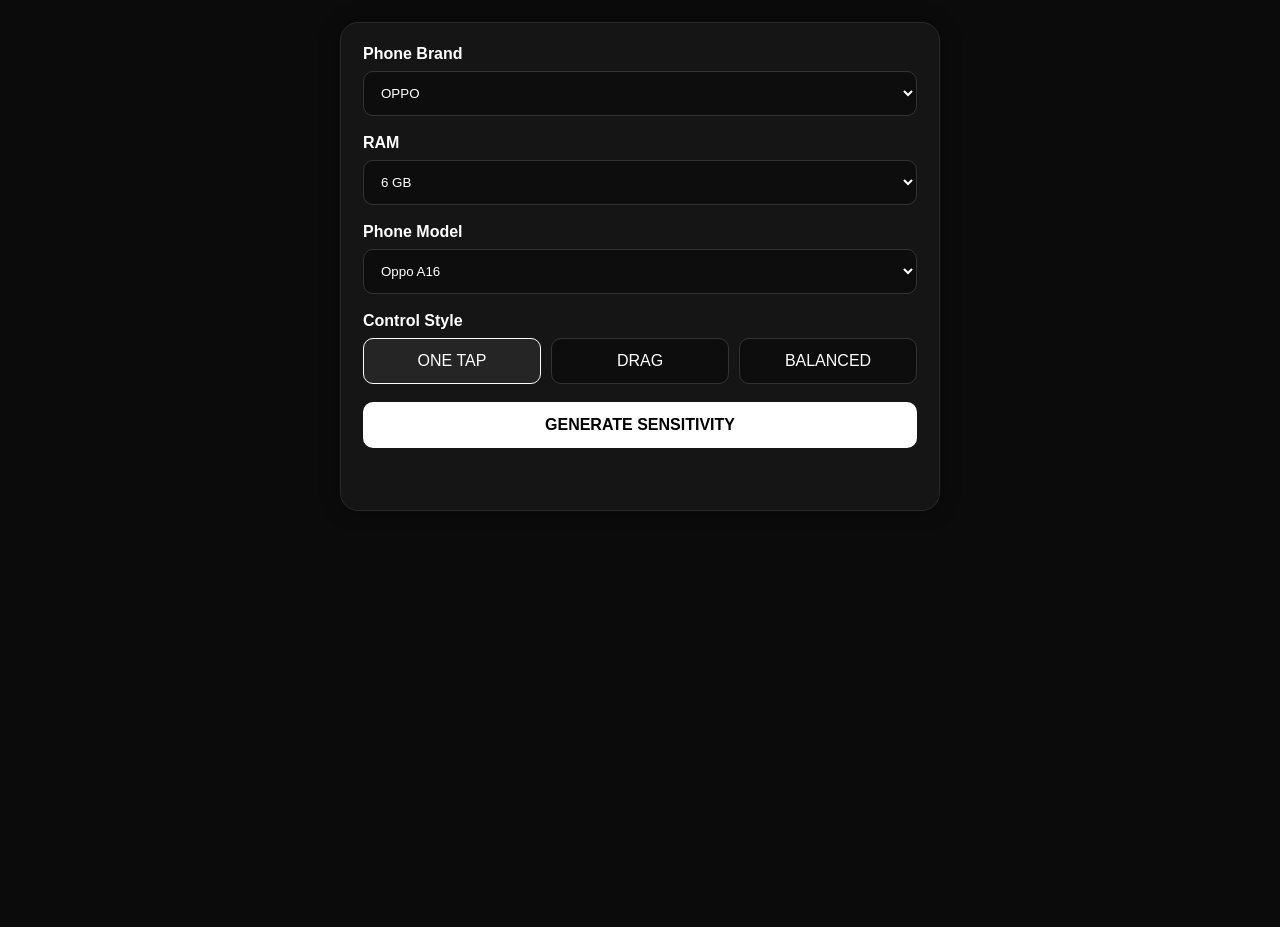
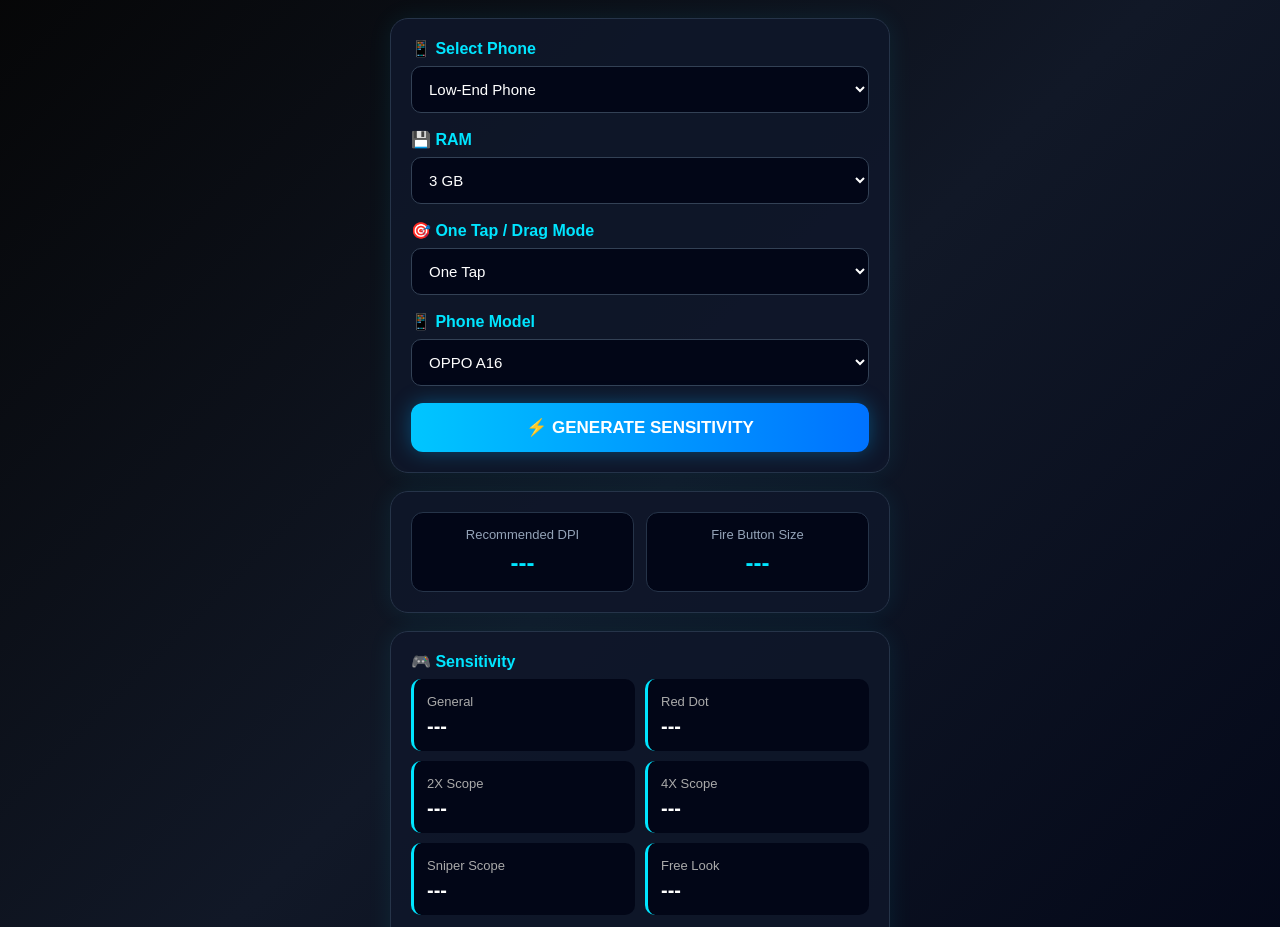
Before and after one commit to Ankul8899/demon-x-panel-, a plain HTML site: page templates/index.html in a window 1280 px wide. Shown: the part 88-1015 px from the top of the page. Before the commit the page ends 800 px from the top, so only its background shows below. Drawn offline with Linux system fonts and the light colour scheme.

Commit message:
updated app and templates

```diff
--- a/templates/index.html
+++ b/templates/index.html
@@ -1,164 +1,147 @@
 <!DOCTYPE html>
 <html lang="en">
-
 <head>
 <meta charset="UTF-8">
 <meta name="viewport" content="width=device-width, initial-scale=1.0">
 
-    <title>Demon X Sensitivity Generator</title>
+<title>DEMON X Sensitivity Generator</title>
 
 <style>
 * {
     box-sizing: border-box;
+    margin: 0;
+    padding: 0;
+    font-family: Arial, sans-serif;
 }
 
 body {
-            margin: 0;
     min-height: 100vh;
-            font-family: Arial, sans-serif;
-            background: #0b0b0b;
+    background: linear-gradient(135deg, #050505, #111827, #020617);
     color: white;
-            padding: 25px 15px;
+    padding: 20px;
 }
 
 .container {
-            width: 100%;
-            max-width: 600px;
+    max-width: 500px;
     margin: auto;
 }
 
-        .title {
+.logo {
     text-align: center;
+    font-size: 30px;
+    font-weight: bold;
+    color: #00e5ff;
+    text-shadow: 0 0 20px #00e5ff;
+    margin-bottom: 8px;
+}
+
+.subtitle {
+    text-align: center;
+    color: #aaa;
     margin-bottom: 25px;
 }
 
-        .title h1 {
-            margin: 0;
-            font-size: 30px;
-        }
-
-        .title p {
-            color: #aaa;
-            margin-top: 8px;
-        }
-
 .card {
-            background: #151515;
-            border: 1px solid #292929;
+    background: rgba(15, 23, 42, 0.9);
+    border: 1px solid #263449;
     border-radius: 18px;
-            padding: 22px;
-            margin-bottom: 20px;
-            box-shadow: 0 0 20px rgba(0,0,0,.35);
+    padding: 20px;
+    margin-bottom: 18px;
+    box-shadow: 0 0 25px rgba(0, 229, 255, 0.08);
 }
 
 label {
     display: block;
+    color: #00e5ff;
+    font-weight: bold;
     margin-bottom: 8px;
-            font-weight: bold;
 }
 
 select {
     width: 100%;
     padding: 13px;
-            margin-bottom: 18px;
     border-radius: 10px;
-            border: 1px solid #333;
-            background: #0d0d0d;
+    border: 1px solid #334155;
+    background: #020617;
     color: white;
     outline: none;
-        }
-
-        select:focus {
-            border-color: #777;
-        }
-
-        .modes {
-            display: grid;
-            grid-template-columns: repeat(3, 1fr);
-            gap: 10px;
-            margin-bottom: 18px;
-        }
-
-        .mode {
-            padding: 13px 5px;
-            border: 1px solid #333;
-            border-radius: 10px;
-            background: #0d0d0d;
-            color: white;
-            cursor: pointer;
-            text-align: center;
-        }
-
-        .mode.active {
-            border-color: white;
-            background: #252525;
+    margin-bottom: 17px;
+    font-size: 15px;
 }
 
 button {
     width: 100%;
     padding: 14px;
     border: 0;
-            border-radius: 10px;
-            background: white;
-            color: black;
+    border-radius: 12px;
+    background: linear-gradient(90deg, #00c6ff, #0072ff);
+    color: white;
+    font-size: 17px;
     font-weight: bold;
-            font-size: 16px;
     cursor: pointer;
+    box-shadow: 0 0 20px rgba(0, 174, 255, 0.35);
 }
 
 button:active {
-            transform: scale(.98);
+    transform: scale(0.98);
 }
 
 .result {
-            display: none;
+    display: grid;
+    grid-template-columns: 1fr 1fr;
+    gap: 12px;
 }
 
-        .setting {
-            background: #0d0d0d;
-            border: 1px solid #292929;
+.box {
+    background: #020617;
+    border: 1px solid #263449;
     border-radius: 12px;
-            padding: 15px;
-            margin-bottom: 10px;
+    padding: 14px;
+    text-align: center;
 }
 
-        .setting span {
+.box span {
     display: block;
-            color: #999;
+    color: #94a3b8;
     font-size: 13px;
-            margin-bottom: 5px;
+    margin-bottom: 7px;
 }
 
-        .setting strong {
-            font-size: 22px;
+.box strong {
+    color: #00e5ff;
+    font-size: 24px;
 }
 
-        .sens-grid {
+.sensitivity {
     display: grid;
     grid-template-columns: 1fr 1fr;
     gap: 10px;
-            margin-top: 12px;
 }
 
-        .regen {
-            margin-top: 15px;
+.sens-box {
+    background: #020617;
+    border-radius: 10px;
+    padding: 13px;
+    border-left: 3px solid #00e5ff;
+}
+
+.sens-box span {
+    color: #aaa;
+    font-size: 13px;
+}
+
+.sens-box strong {
+    display: block;
+    color: white;
+    font-size: 20px;
+    margin-top: 5px;
 }
 
 .status {
     text-align: center;
-            color: #aaa;
-            margin: 10px 0;
-            min-height: 20px;
-        }
-
-        @media(max-width: 400px) {
-            .modes {
-                grid-template-columns: 1fr;
-            }
-
-            .sens-grid {
-                grid-template-columns: 1fr;
-            }
+    color: #22c55e;
+    margin-top: 15px;
+    font-size: 14px;
 }
 </style>
 </head>
@@ -167,156 +150,151 @@
 
 <div class="container">
 
-    <div class="title">
-        <h1>DEMON X</h1>
-        <p>Sensitivity Generator</p>
+    <div class="logo">⚡ DEMON X</div>
+
+    <div class="subtitle">
+        Smart Sensitivity Generator
     </div>
 
+    <!-- INPUT CARD -->
     <div class="card">
 
-        <label>Phone Brand</label>
+        <label>📱 Select Phone</label>
 
         <select id="phone">
+            <option value="low">Low-End Phone</option>
+            <option value="mid">Mid-Range Phone</option>
+            <option value="high">High-End Phone</option>
             <option value="oppo">OPPO</option>
-            <option value="vivo">Vivo</option>
+            <option value="redmi">Redmi</option>
             <option value="realme">Realme</option>
             <option value="samsung">Samsung</option>
-            <option value="xiaomi">Xiaomi</option>
+            <option value="vivo">Vivo</option>
             <option value="oneplus">OnePlus</option>
-            <option value="iqoo">iQOO</option>
-            <option value="other">Other</option>
         </select>
 
 
-        <label>RAM</label>
+        <label>💾 RAM</label>
 
         <select id="ram">
-            <option value="2">2 GB</option>
             <option value="3">3 GB</option>
             <option value="4">4 GB</option>
-            <option value="6" selected>6 GB</option>
+            <option value="6">6 GB</option>
             <option value="8">8 GB</option>
             <option value="12">12 GB</option>
             <option value="16">16 GB</option>
         </select>
 
 
-        <label>Phone Model</label>
+        <label>🎯 One Tap / Drag Mode</label>
 
-        <select id="model">
-            <option value="Oppo A16">Oppo A16</option>
-            <option value="Oppo A6x 5G">Oppo A6x 5G</option>
-            <option value="Vivo Y Series">Vivo Y Series</option>
-            <option value="Realme C Series">Realme C Series</option>
-            <option value="Samsung A Series">Samsung A Series</option>
-            <option value="Vivo Y21 5G">Vivo Y21 5G</option>
-            <option value="Redmi Note Series">Redmi Note Series</option>
-            <option value="OnePlus Nord">OnePlus Nord</option>
-            <option value="Custom">Custom Model</option>
+        <select id="mode">
+            <option value="one">One Tap</option>
+            <option value="drag">Drag</option>
+            <option value="balanced">Balanced</option>
         </select>
 
 
-        <label>Control Style</label>
+        <label>📱 Phone Model</label>
 
-        <div class="modes">
+        <select id="model">
 
-            <div class="mode active"
-                 data-mode="one_tap"
-                 onclick="selectMode(this)">
-                ONE TAP
+            <option value="a16">OPPO A16</option>
+            <option value="a6x">OPPO A6x 5G</option>
+
+            <option value="redmi12">Redmi 12</option>
+            <option value="redmi13">Redmi 13</option>
+
+            <option value="realmec">Realme C Series</option>
+
+            <option value="samsungm">Samsung M Series</option>
+
+            <option value="vivo">Vivo Y Series</option>
+
+            <option value="oneplus">OnePlus Nord</option>
+
+            <option value="custom">Custom Device</option>
+
+        </select>
+
+        <button onclick="generateSensitivity()">
+            ⚡ GENERATE SENSITIVITY
+        </button>
+
     </div>
 
-            <div class="mode"
-                 data-mode="drag"
-                 onclick="selectMode(this)">
-                DRAG
+
+    <!-- DPI + FIRE BUTTON -->
+    <div class="card">
+
+        <div class="result">
+
+            <div class="box">
+                <span>Recommended DPI</span>
+                <strong id="dpi">---</strong>
             </div>
 
-            <div class="mode"
-                 data-mode="balanced"
-                 onclick="selectMode(this)">
-                BALANCED
+            <div class="box">
+                <span>Fire Button Size</span>
+                <strong id="fire">---</strong>
             </div>
 
         </div>
 
-        <button onclick="generateSettings()">
-            GENERATE SENSITIVITY
-        </button>
+    </div>
 
-        <div class="status" id="status"></div>
+
+    <!-- SENSITIVITY -->
+    <div class="card">
+
+        <label>🎮 Sensitivity</label>
+
+        <div class="sensitivity">
+
+            <div class="sens-box">
+                <span>General</span>
+                <strong id="general">---</strong>
+            </div>
+
+            <div class="sens-box">
+                <span>Red Dot</span>
+                <strong id="redDot">---</strong>
+            </div>
+
+            <div class="sens-box">
+                <span>2X Scope</span>
+                <strong id="twoX">---</strong>
+            </div>
+
+            <div class="sens-box">
+                <span>4X Scope</span>
+                <strong id="fourX">---</strong>
+            </div>
+
+            <div class="sens-box">
+                <span>Sniper Scope</span>
+                <strong id="sniper">---</strong>
+            </div>
+
+            <div class="sens-box">
+                <span>Free Look</span>
+                <strong id="freeLook">---</strong>
+            </div>
+
+        </div>
+
+        <div class="status" id="status">
+            Select settings and generate
+        </div>
 
     </div>
 
 
-    <div class="card result" id="result">
+    <!-- REGENERATE -->
+    <div class="card">
 
-        <h2>Generated Settings</h2>
-
-        <div class="setting">
-            <span>Phone</span>
-            <strong id="rPhone"></strong>
-        </div>
-
-        <div class="setting">
-            <span>RAM</span>
-            <strong id="rRam"></strong>
-        </div>
-
-        <div class="setting">
-            <span>Phone Model</span>
-            <strong id="rModel"></strong>
-        </div>
-
-        <div class="setting">
-            <span>DPI</span>
-            <strong id="rDpi"></strong>
-        </div>
-
-        <div class="setting">
-            <span>Fire Button Size</span>
-            <strong id="rFire"></strong>
-        </div>
-
-        <h3>Sensitivity</h3>
-
-        <div class="sens-grid">
-
-            <div class="setting">
-                <span>General</span>
-                <strong id="general"></strong>
-            </div>
-
-            <div class="setting">
-                <span>Red Dot</span>
-                <strong id="red_dot"></strong>
-            </div>
-
-            <div class="setting">
-                <span>2X Scope</span>
-                <strong id="scope2"></strong>
-            </div>
-
-            <div class="setting">
-                <span>4X Scope</span>
-                <strong id="scope4"></strong>
-            </div>
-
-            <div class="setting">
-                <span>Sniper</span>
-                <strong id="sniper"></strong>
-            </div>
-
-            <div class="setting">
-                <span>Free Look</span>
-                <strong id="free"></strong>
-            </div>
-
-        </div>
-
-        <button class="regen"
-                onclick="generateSettings()">
-            🔄 REGENERATE
+        <button onclick="generateSensitivity()">
+            🔄 REGENERATE SETTINGS
         </button>
 
     </div>
@@ -326,101 +304,179 @@
 
 <script>
 
-let selectedMode = "one_tap";
-
-
-function selectMode(element) {
-
-    document.querySelectorAll(".mode")
-        .forEach(x => x.classList.remove("active"));
-
-    element.classList.add("active");
-
-    selectedMode = element.dataset.mode;
+function randomNumber(min, max) {
+    return Math.floor(Math.random() * (max - min + 1)) + min;
 }
 
 
-async function generateSettings() {
+function generateSensitivity() {
 
-    const status = document.getElementById("status");
+    let phone = document.getElementById("phone").value;
+    let ram = parseInt(document.getElementById("ram").value);
+    let mode = document.getElementById("mode").value;
+    let model = document.getElementById("model").value;
 
-    status.innerText = "Generating settings...";
-
-    const data = {
-        phone: document.getElementById("phone").value,
-        ram: document.getElementById("ram").value,
-        model: document.getElementById("model").value,
-        mode: selectedMode
-    };
+    let dpi;
+    let fire;
+    let general;
+    let redDot;
+    let twoX;
+    let fourX;
+    let sniper;
+    let freeLook;
 
 
-    try {
+    /* -------------------------
+       BASE DPI
+    ------------------------- */
 
-        const response = await fetch("/generate", {
-            method: "POST",
+    if (ram <= 3) {
+        dpi = randomNumber(380, 420);
+    }
 
-            headers: {
-                "Content-Type": "application/json"
-            },
+    else if (ram <= 4) {
+        dpi = randomNumber(400, 450);
+    }
 
-            body: JSON.stringify(data)
-        });
+    else if (ram <= 6) {
+        dpi = randomNumber(420, 480);
+    }
+
+    else if (ram <= 8) {
+        dpi = randomNumber(450, 520);
+    }
+
+    else {
+        dpi = randomNumber(480, 560);
+    }
 
 
-        const result = await response.json();
+    /* -------------------------
+       PHONE MODEL ADJUSTMENT
+    ------------------------- */
+
+    if (model === "a16") {
+        dpi -= 20;
+    }
+
+    if (model === "a6x") {
+        dpi += 10;
+    }
+
+    if (model === "redmi12") {
+        dpi += 5;
+    }
+
+    if (model === "redmi13") {
+        dpi += 10;
+    }
+
+    if (model === "oneplus") {
+        dpi += 20;
+    }
 
 
-        document.getElementById("rPhone").innerText =
-            result.phone.toUpperCase();
+    /* -------------------------
+       MODE SETTINGS
+    ------------------------- */
 
-        document.getElementById("rRam").innerText =
-            result.ram + " GB";
+    if (mode === "one") {
 
-        document.getElementById("rModel").innerText =
-            result.model;
+        general = randomNumber(190, 200);
+        redDot = randomNumber(185, 200);
+        twoX = randomNumber(175, 190);
+        fourX = randomNumber(165, 180);
+        sniper = randomNumber(95, 115);
+        freeLook = randomNumber(180, 200);
 
-        document.getElementById("rDpi").innerText =
-            result.dpi;
-
-        document.getElementById("rFire").innerText =
-            result.fire_button;
+        fire = randomNumber(48, 55);
+    }
 
 
-        document.getElementById("general").innerText =
-            result.sensitivity.general;
+    else if (mode === "drag") {
 
-        document.getElementById("red_dot").innerText =
-            result.sensitivity.red_dot;
+        general = randomNumber(180, 195);
+        redDot = randomNumber(175, 190);
+        twoX = randomNumber(165, 180);
+        fourX = randomNumber(155, 175);
+        sniper = randomNumber(90, 110);
+        freeLook = randomNumber(170, 190);
 
-        document.getElementById("scope2").innerText =
-            result.sensitivity["2x"];
-
-        document.getElementById("scope4").innerText =
-            result.sensitivity["4x"];
-
-        document.getElementById("sniper").innerText =
-            result.sensitivity.sniper;
-
-        document.getElementById("free").innerText =
-            result.sensitivity.free_look;
+        fire = randomNumber(50, 58);
+    }
 
 
-        document.getElementById("result").style.display =
-            "block";
+    else {
 
-        status.innerText = "Settings generated successfully.";
+        general = randomNumber(185, 198);
+        redDot = randomNumber(180, 195);
+        twoX = randomNumber(170, 185);
+        fourX = randomNumber(160, 178);
+        sniper = randomNumber(90, 112);
+        freeLook = randomNumber(175, 195);
 
-        document.getElementById("result")
-            .scrollIntoView({
-                behavior: "smooth"
-            });
+        fire = randomNumber(48, 56);
+    }
 
-    } catch (error) {
 
-        status.innerText =
-            "Error: Server is not running.";
+    /* -------------------------
+       PHONE TYPE ADJUSTMENT
+    ------------------------- */
 
+    if (phone === "low") {
+
+        general -= 5;
+        redDot -= 5;
+        twoX -= 5;
+        fourX -= 5;
     }
+
+    if (phone === "high") {
+
+        general += 2;
+        redDot += 2;
+        twoX += 2;
+    }
+
+
+    /* -------------------------
+       LIMIT VALUES
+    ------------------------- */
+
+    dpi = Math.max(350, Math.min(dpi, 600));
+
+    general = Math.max(0, Math.min(general, 200));
+    redDot = Math.max(0, Math.min(redDot, 200));
+    twoX = Math.max(0, Math.min(twoX, 200));
+    fourX = Math.max(0, Math.min(fourX, 200));
+    sniper = Math.max(0, Math.min(sniper, 200));
+    freeLook = Math.max(0, Math.min(freeLook, 200));
+
+
+    /* -------------------------
+       DISPLAY
+    ------------------------- */
+
+    document.getElementById("dpi").innerText = dpi;
+
+    document.getElementById("fire").innerText = fire + "%";
+
+    document.getElementById("general").innerText = general;
+
+    document.getElementById("redDot").innerText = redDot;
+
+    document.getElementById("twoX").innerText = twoX;
+
+    document.getElementById("fourX").innerText = fourX;
+
+    document.getElementById("sniper").innerText = sniper;
+
+    document.getElementById("freeLook").innerText = freeLook;
+
+
+    document.getElementById("status").innerText =
+        "✓ New settings generated successfully";
+
 }
 
 </script>
```
Also changed, not shown: 1 other file. Lines whose indentation alone changed are shown as unchanged.
